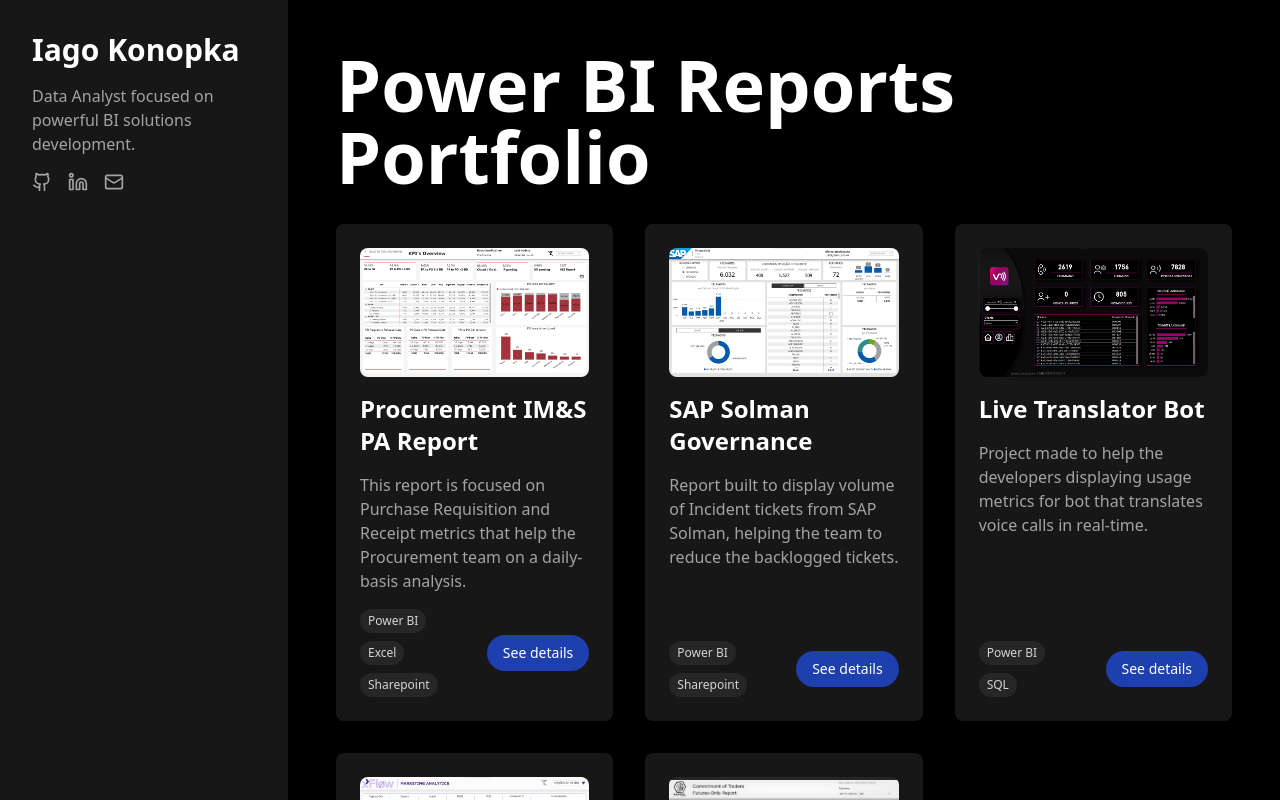
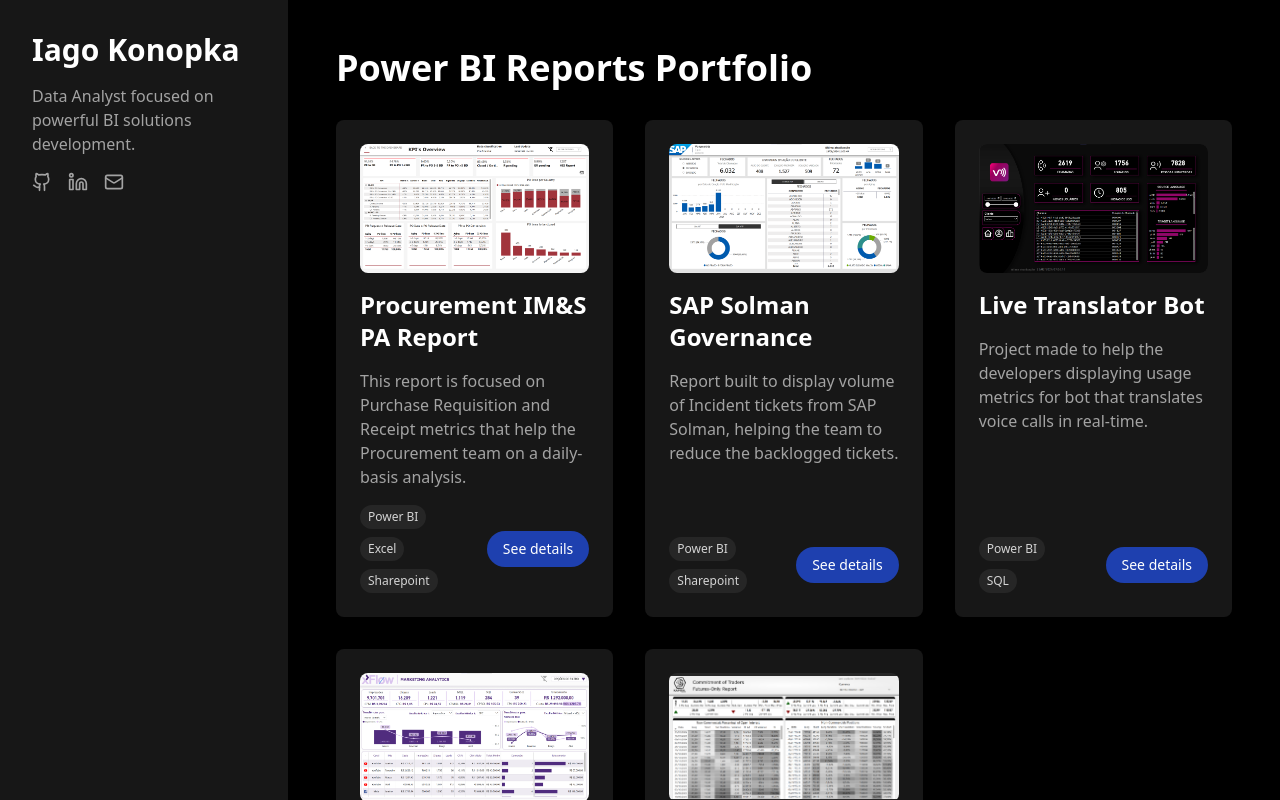
Before and after one commit to iagokonopka/powerbi-portfolio, a Next.js app: page /powerbi-portfolio/ in a window 1280 px wide. Shown: the top 800 px of the page. Built offline with nearby package versions, Linux system fonts and the light colour scheme.

Commit message:
added dark mode layout

```diff
--- a/src/app/page.tsx
+++ b/src/app/page.tsx
@@ -30,8 +30,8 @@
       </aside>
 
       <main className="flex-1 p-6 md:p-12">
-        <section className="max-w-4xl mx-auto">
-          <h1 className="text-2xl md:text-7xl font-bold mb-6 md:mb-8">Power BI Reports Portfolio</h1>
+        <section className="max-w-7xl mx-auto">
+          <h1 className="text-2xl md:text-4xl font-bold mb-6 md:mb-8">Power BI Reports Portfolio</h1>
 
           <div className="grid sm:grid-cols-2 lg:grid-cols-3 gap-6 md:gap-8">
             {[
```
